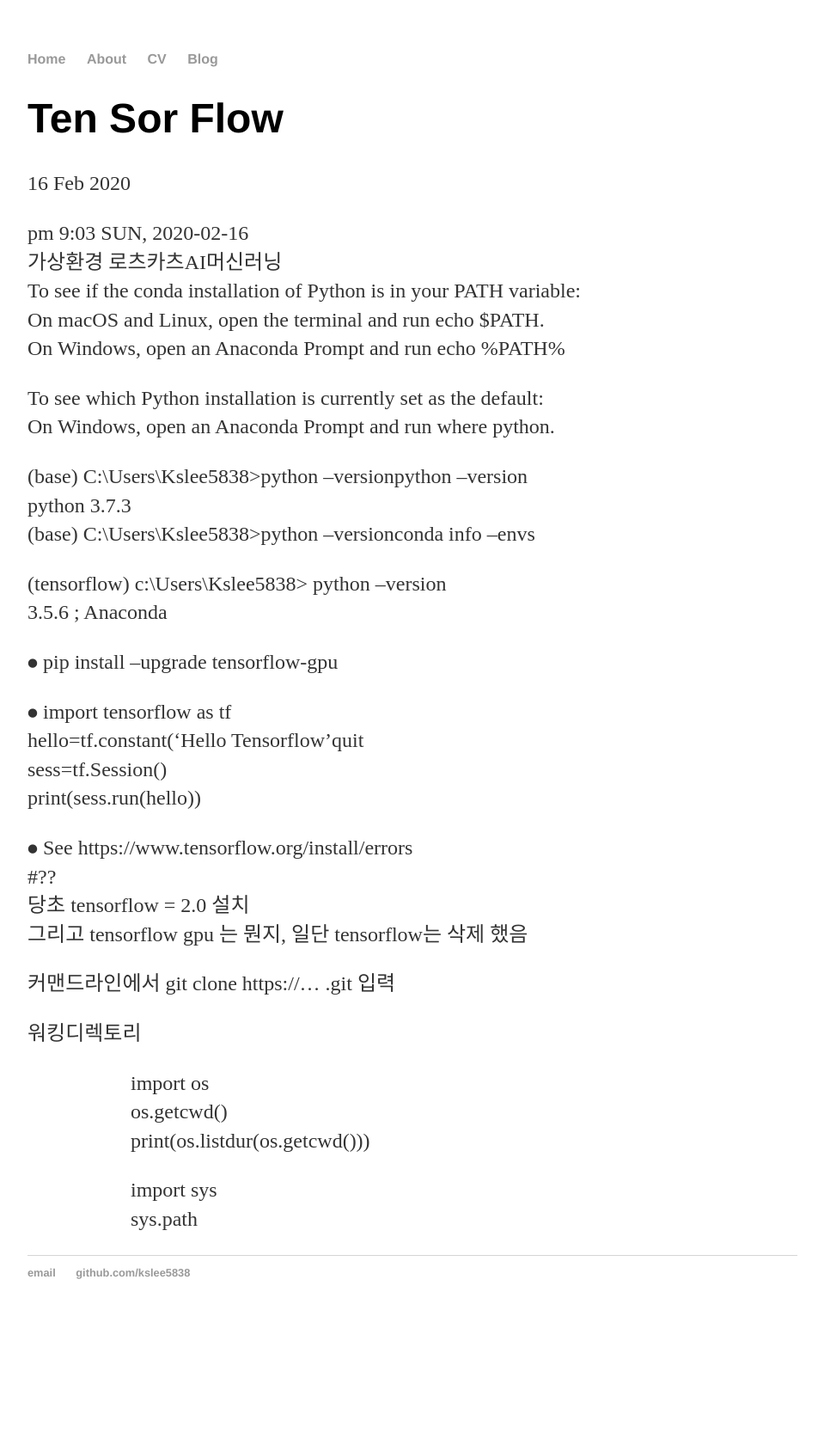
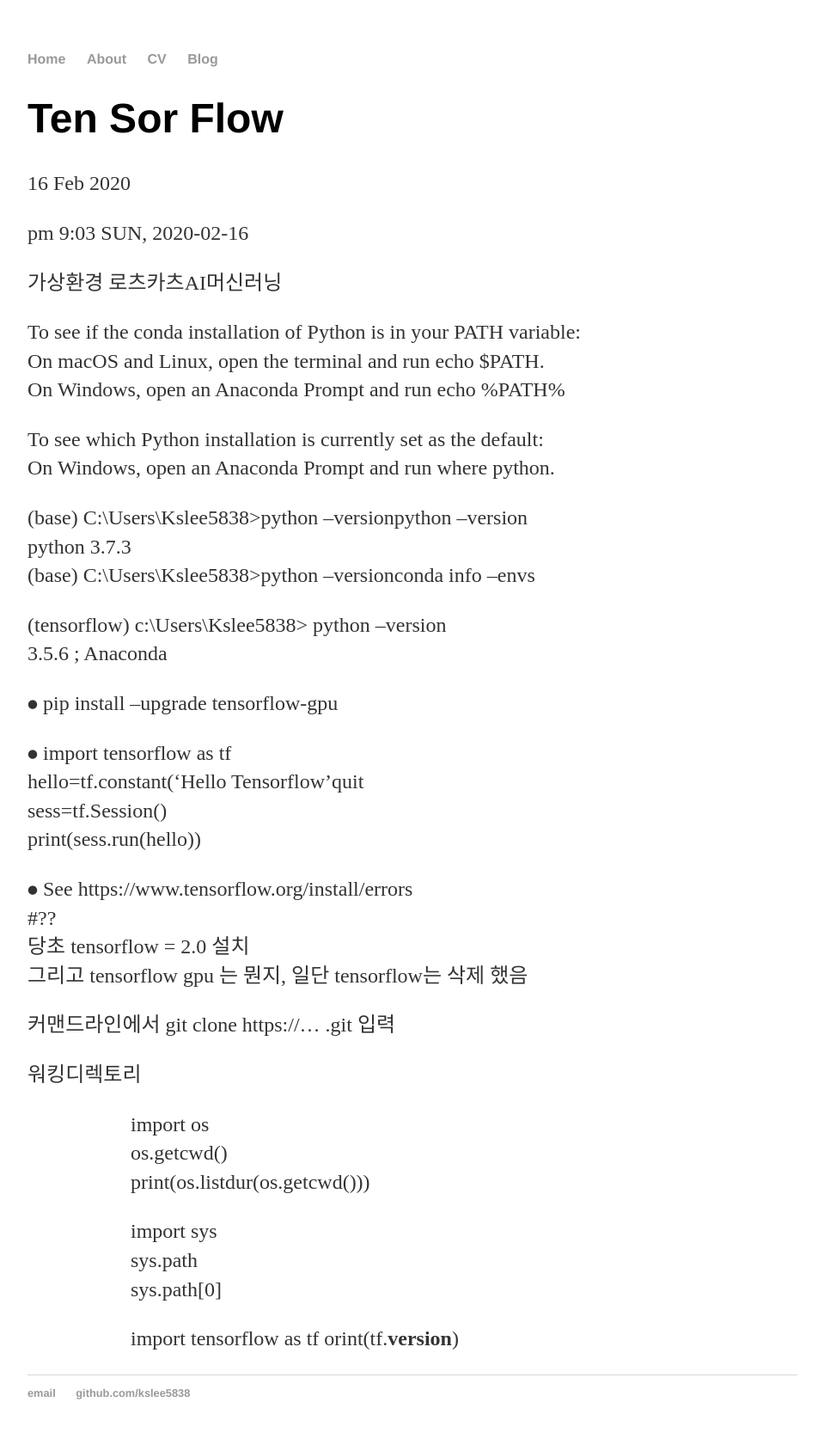
Before and after one commit to kslee5838/kslee5838.github.io, a Jekyll site: the page built from _posts/2020-02-16-ten-sor-flow.md, in a window 1280 px wide. Shown: the whole page at 86% size, without its empty margins (160-1119 px from the left). Built offline with Jekyll 4.4.1, drawn with Linux system fonts in a browser that asks for light colours; our own code applies the rules of GitHub Pages for plain Markdown files; before the commit the page ends 1548 px from its top, so only the background shows below that.

Commit message:
21 Feb Fri

```diff
--- a/_posts/2020-02-16-ten-sor-flow.md
+++ b/_posts/2020-02-16-ten-sor-flow.md
@@ -1,5 +1,7 @@
 pm 9:03 SUN, 2020-02-16
+
  가상환경 로츠카츠AI머신러닝
+
  To see if the conda installation of Python is in your PATH variable:
    On macOS and Linux, open the terminal and run echo $PATH.
    On Windows, open an Anaconda Prompt and run echo %PATH%
@@ -36,3 +38,7 @@ git clone https://... .git 입력
 
 >>>import sys
 >>>sys.path
+>>>sys.path[0]
+
+>>>import tensorflow as tf
+>>>orint(tf.__version__)
```
